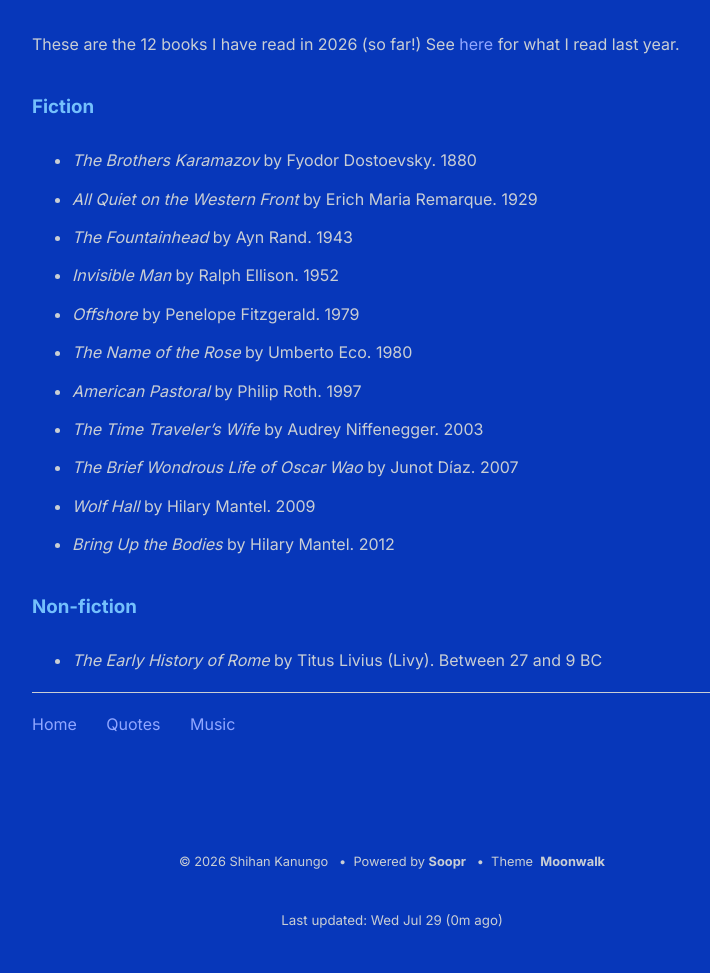
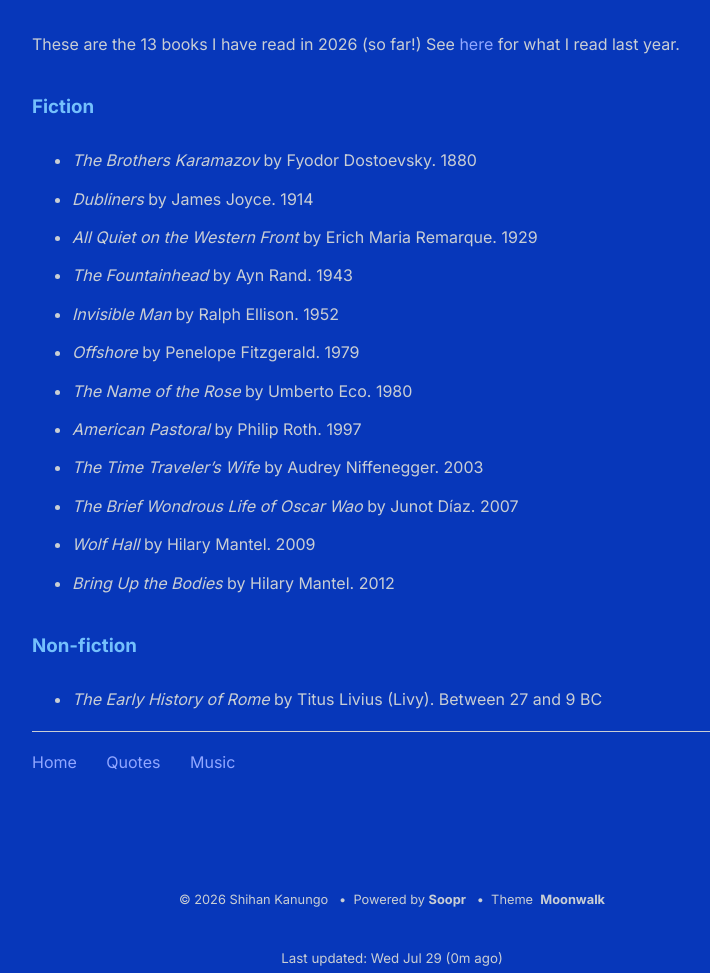
Before and after one commit to shihankanungo/shihankanungo.github.io, a Jekyll site: the page built from books.md, in a window 1280 px wide. Shown: the part 776-1749 px from the top of the page, without its empty margins (248-958 px from the left). Built offline with Jekyll 4.4.1, drawn with Linux system fonts in a browser that asks for light colours; before the commit the page ends 1711 px from its top, so only the background shows below that.

Commit message:
Update books.md

```diff
--- a/books.md
+++ b/books.md
@@ -8,10 +8,11 @@ title: Reading &amp;c.
 ![ch-reading](images/ch1.png)
 
 <br>
-These are the 12 books I have read in 2026 (so far!) See [here](https://shihankanungo.github.io/wrapped-2025#books) for what I read last year. <br>
+These are the 13 books I have read in 2026 (so far!) See [here](https://shihankanungo.github.io/wrapped-2025#books) for what I read last year. <br>
 
 ### Fiction
 - *The Brothers Karamazov* by Fyodor Dostoevsky. 1880
+- *Dubliners* by James Joyce. 1914
 - *All Quiet on the Western Front* by Erich Maria Remarque. 1929
 - *The Fountainhead* by Ayn Rand. 1943
 - *Invisible Man* by Ralph Ellison. 1952
```
